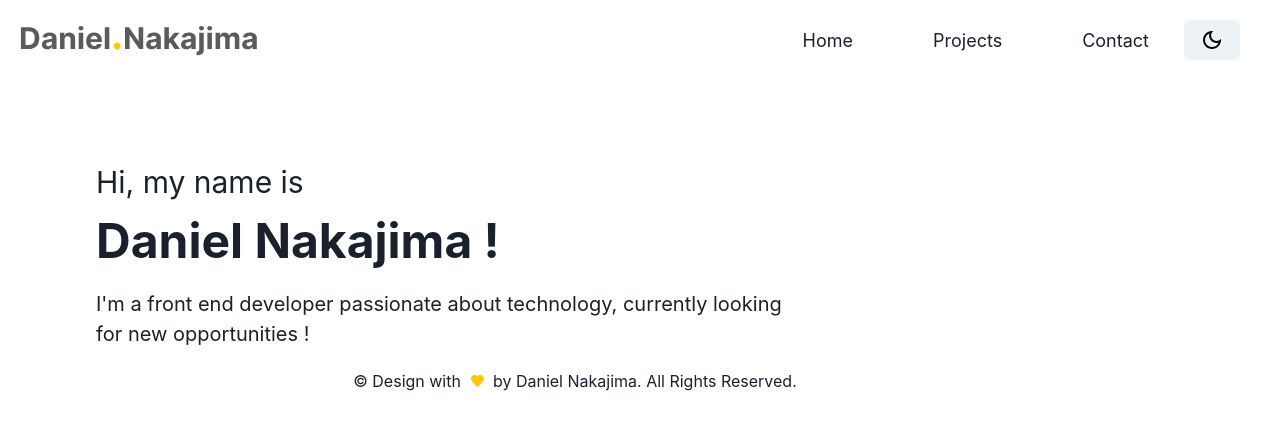
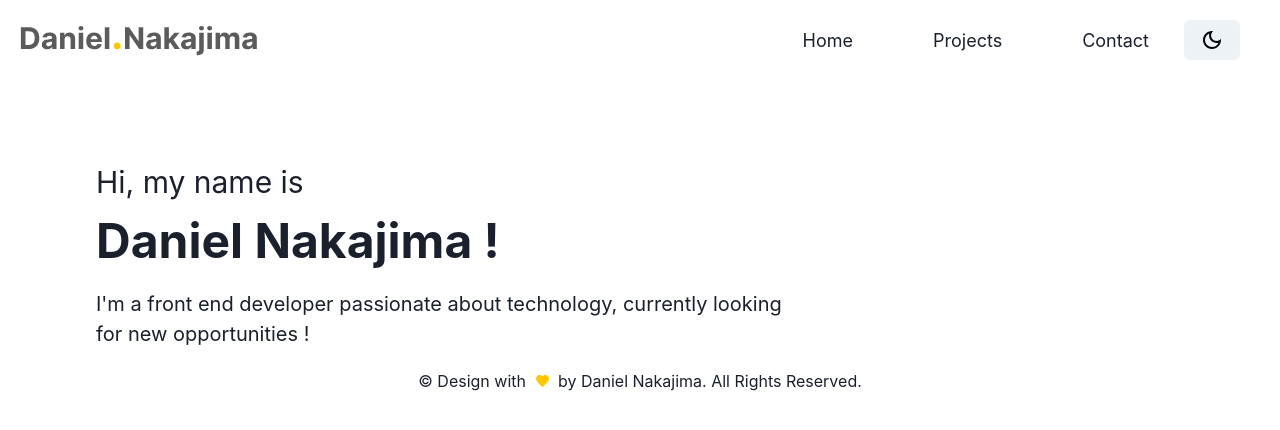
Before and after one commit to NakajimaDaniel/personal-site, a Next.js app: page / in a window 1280 px wide. Shown: the top 430 px of the page. Built offline with nearby package versions, Linux system fonts and the light colour scheme.

Commit message:
fix: justify text

```diff
--- a/src/components/Footer/index.jsx
+++ b/src/components/Footer/index.jsx
@@ -5,7 +5,7 @@ import { Container, Flex, Text, Image, Box } from "@chakra-ui/react";
 export function Footer() {
   return (
     <Container mb={5} mt={5}>
-      <Flex align="center" flexDir="row">
+      <Flex align="center" flexDir="row" justify="center" >
         <Text pr="1">©  Design with</Text>
         <Image src="heart.svg" />
         <Text pl="1">by Daniel Nakajima. All Rights Reserved.</Text>
```
